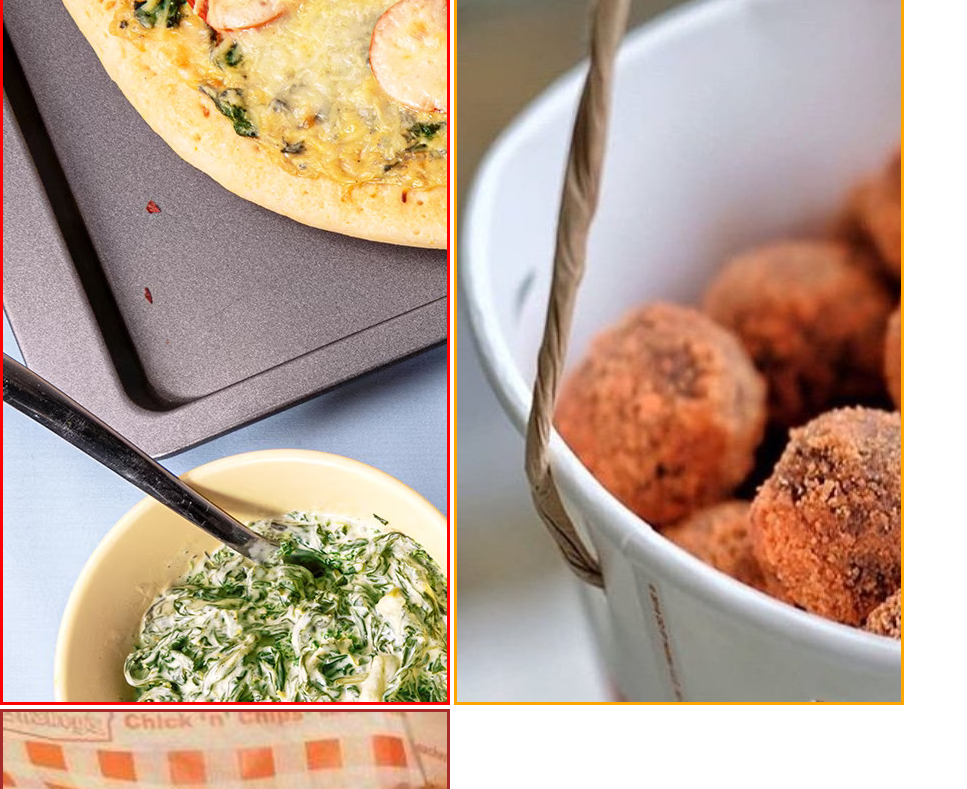
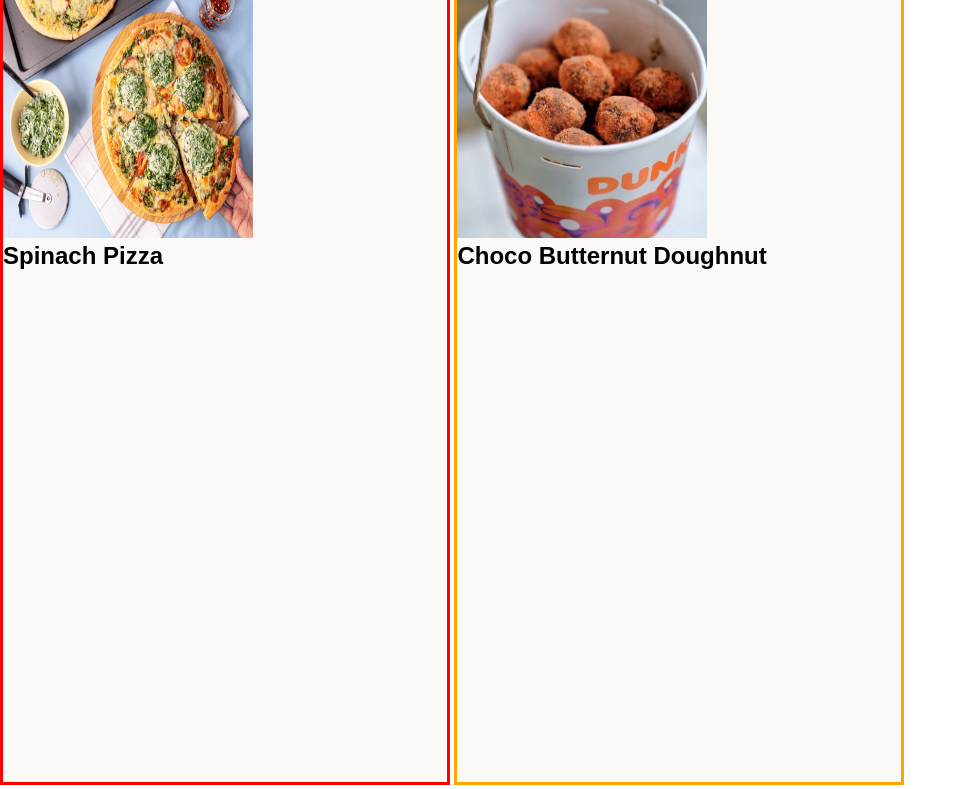
Before and after one commit to kieldoescode30/odin-recipes, a plain HTML site: page index.html in a window 1280 px wide. Shown: the part 52-841 px from the top of the page, without its empty margins (0-967 px from the left). Drawn offline with Linux system fonts and the light colour scheme.

Commit message:
resize card and added size to the images

```diff
--- a/styles/styles.css
+++ b/styles/styles.css
@@ -15,7 +15,7 @@ body {
 .recipe-card {
   display: inline-block;
   width: 450px;
-  height: 720px;
+  height: 800px;
   overflow: hidden;
 }
 
@@ -33,3 +33,10 @@ body {
   background-color: #FAF9F6;
   border: 3px solid brown;
 }
+
+.spinach-pizza-image,
+.choco-butternut-image,
+.potato-mojos-image {
+  width: 250px;
+  height: 250px;
+}
```
